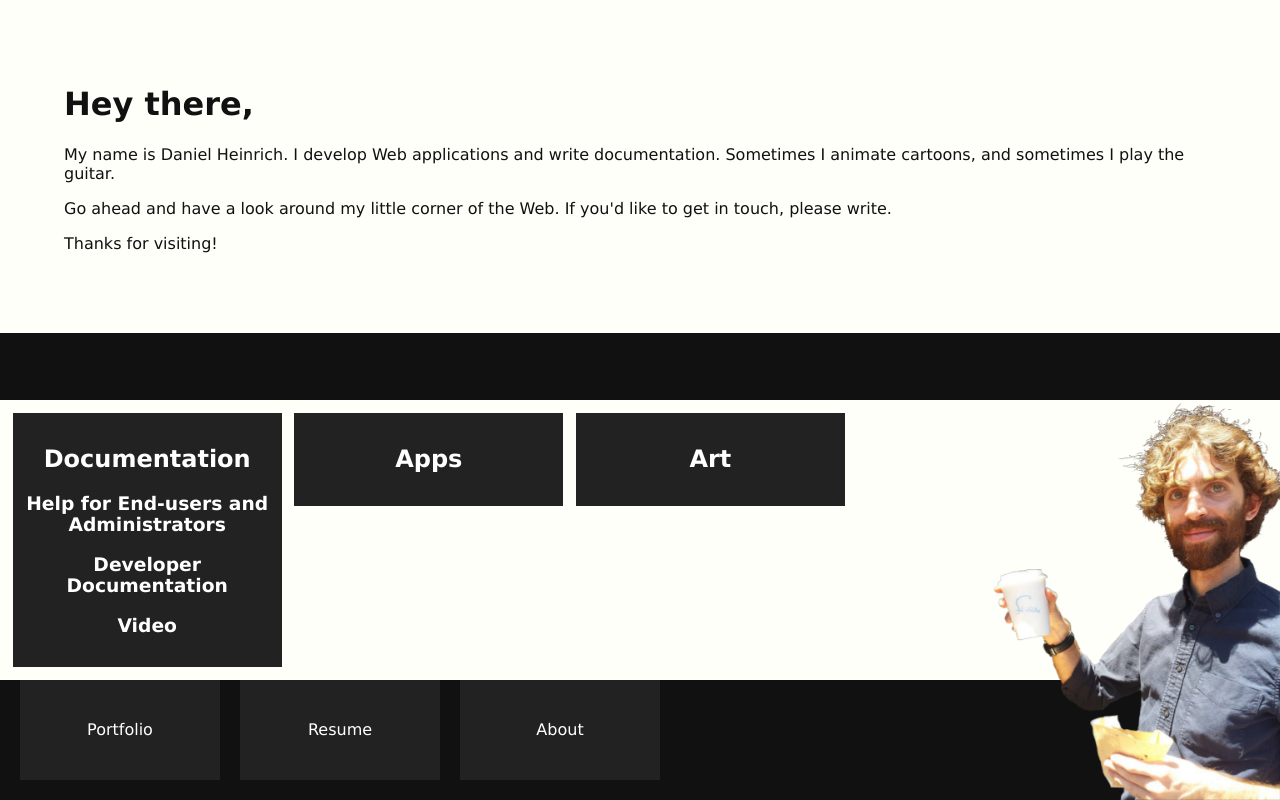
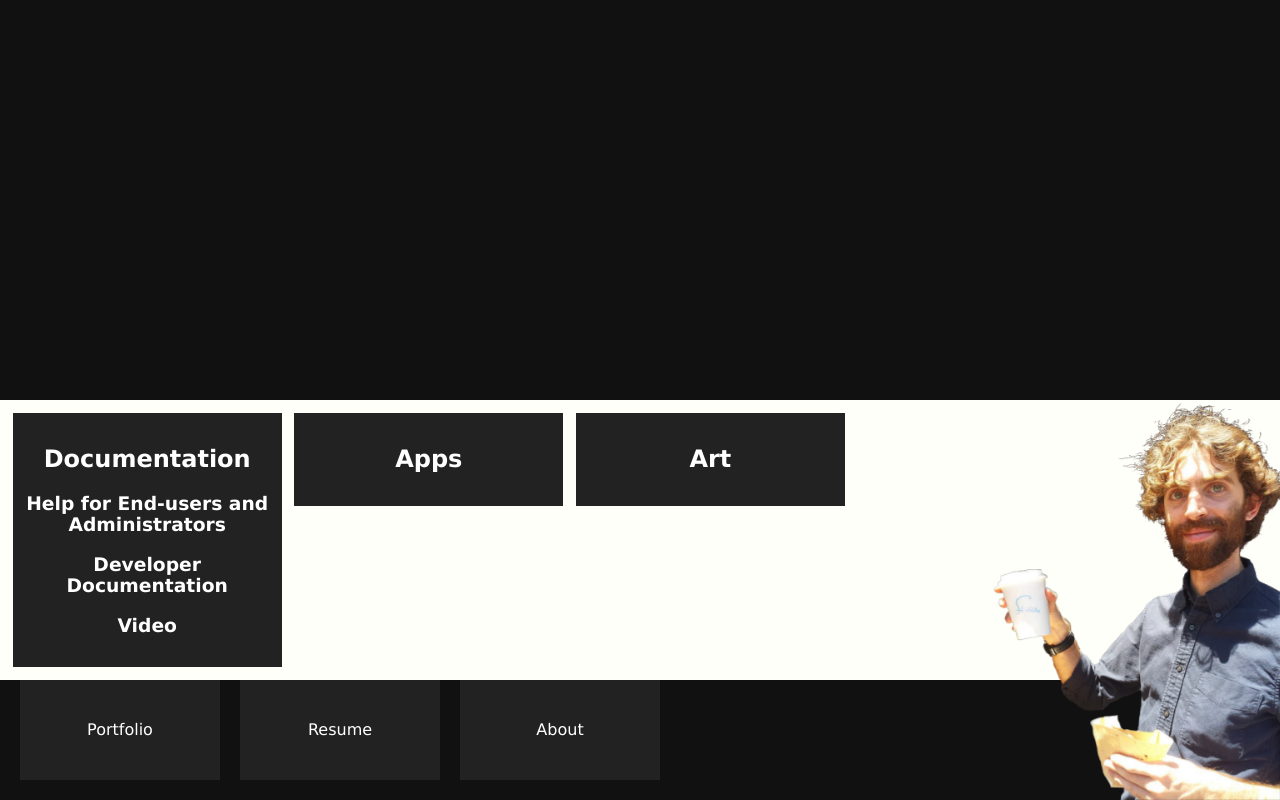
Before and after one commit to thewren/MyWebSite, a Python web app: template templates/home.html in a window 1280 px wide. Run offline with Jinja, Linux system fonts and the light colour scheme; the template is opened without the code that fills it, so the values that code supplies are empty.

Commit message:
Small Update

```diff
--- a/templates/home.html
+++ b/templates/home.html
@@ -29,20 +29,7 @@
 	{% extends "templates/layout.html" %}
 
 	{% block body %}
-	<div class="home-description">
-		<h1>
-			Hey there,
-		</h1>
-		<p>
-			My name is Daniel Heinrich. I develop Web applications and write documentation. Sometimes I animate cartoons, and sometimes I play the guitar.
-		</p>
-		<p>
-			Go ahead and have a look around my little corner of the Web. If you'd like to get in touch, please write.
-		</p>
-		<p>
-			Thanks for visiting!
-		</p>
-	</div>
+
 	{% endblock %}
 
 
```
